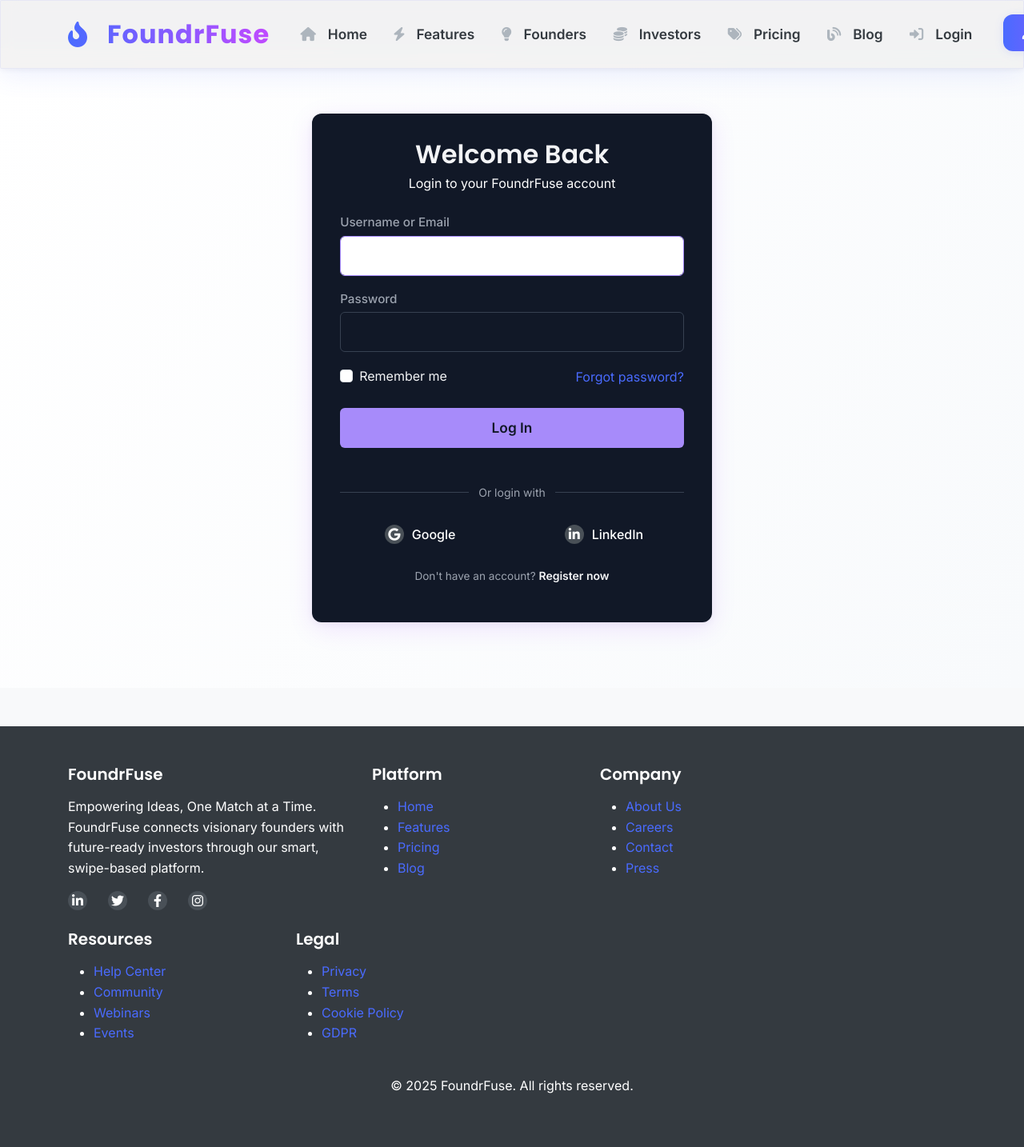
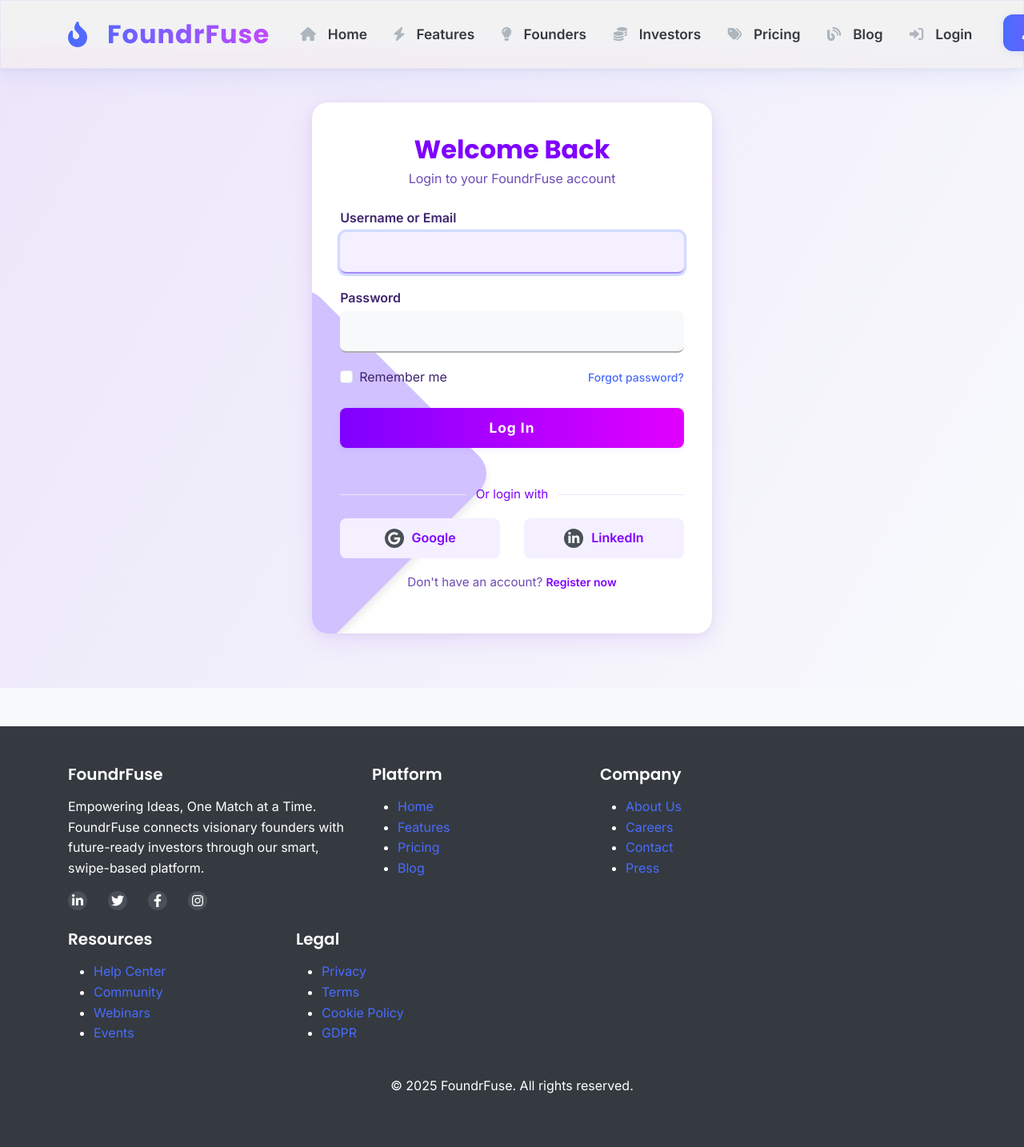
Before and after one commit to Vedmata-Team/FoundrFuse, a Django app: page /accounts/login/ in a window 1280 px wide. Shown: the whole page at 80% size. Run offline with Django 4.2, Linux system fonts and the light colour scheme; data comes from the database, SQL or seed files in the repository; some libraries are stand-ins or nearby versions.

Commit message:
login and register

```diff
--- a/templates/accounts/login.html
+++ b/templates/accounts/login.html
@@ -5,108 +5,154 @@
 
 {% block extra_css %}
 <style>
-
 .login-container {
     min-height: 100vh;
     display: flex;
     align-items: center;
     justify-content: center;
-    background: linear-gradient(120deg,#ffffff 0%, #f8fafc 100%);
+    background: linear-gradient(120deg, #ece6fa 0%, #f8fafc 100%);
     padding: 40px 0;
 }
 
 .login-card {
-    background: rgba(17, 24, 39, 1);
-    border-radius: 0.75rem;
+    background: #fff;
+    border-radius: 1.25rem;
     box-shadow: 0 8px 32px 0 rgba(127,0,255,0.10), 0 2px 8px rgba(60,60,120,0.06);
-    color: rgba(243, 244, 246, 1);
+    color: #3d246c;
     border: none;
     max-width: 500px;
-    width: 100%;
     margin: 0 auto;
-    padding: 2rem 2.2rem;
+    padding: 2.5rem 2.2rem 2.2rem 2.2rem;
+    position: relative;
+    overflow: hidden;
 }
 
-.login-header {
+.login-card::before {
+    position: absolute;
+    content: "";
+    width: 340px;
+    height: 340px;
+    background-color: #d1c1ff;
+    transform: rotate(45deg);
+    left: -180px;
+    bottom: 30px;
+    z-index: 1;
+    border-radius: 30px;
+    box-shadow: 5px 5px 10px rgba(0, 0, 0, 0.082);
+}
+
+.login-header,
+.text-center.mb-4 h2 {
     text-align: center;
-    font-size: 1.5rem;
-    line-height: 2rem;
+    font-size: 2em;
     font-weight: 700;
-    color: #fff;
+    color: #7f00ff;
     background: none;
     padding: 0;
-    margin-bottom: 1.5rem;
+    margin-bottom: 0.5rem;
+    z-index: 2;
+    position: relative;
+}
+
+.text-muted {
+    color: #6c4bb6 !important;
+    z-index: 2;
+    position: relative;
 }
 
 .login-body {
     padding: 0;
+    z-index: 2;
+    position: relative;
 }
 
 .form-label {
     display: block;
-    color: rgba(156, 163, 175, 1);
+    color: #3d246c;
     margin-bottom: 4px;
-    font-size: 0.95rem;
-    font-weight: 500;
+    font-size: 1rem;
+    font-weight: 600;
 }
 
 .form-control {
     width: 100%;
-    border-radius: 0.375rem;
-    border: 1px solid rgba(55, 65, 81, 1);
+    border-radius: 8px;
+    border: none;
+    border-bottom: 2px solid #adadad;
     outline: 0;
-    background-color: rgba(17, 24, 39, 1);
-    padding: 0.75rem 1rem;
-    color: rgba(243, 244, 246, 1);
-    font-size: 1rem;
+    background-color: transparent;
+    padding: 0.75rem 1rem 0.75rem 2.2rem;
+    color: #3d246c;
+    font-size: 1.08rem;
     margin-bottom: 1.1rem;
     transition: border-color 0.2s;
+    box-shadow: none;
+    background: #f8f9fa;
+    position: relative;
 }
 
 .form-control:focus {
-    border-color: rgba(167, 139, 250, 1);
-    box-shadow: none;
+    border-color: #a78bfa;
+    background: #f4f0ff;
+}
+
+.form-control::placeholder {
+    color: #888;
+    font-size: 1em;
+    font-weight: 500;
+}
+
+.form-check-input {
+    accent-color: #a78bfa;
 }
 
 .forgot {
     display: flex;
     justify-content: flex-end;
-    font-size: 0.75rem;
-    line-height: 1rem;
-    color: rgba(156, 163, 175,1);
+    font-size: 0.85rem;
+    color: #7f00ff;
     margin: -8px 0 14px 0;
 }
 
-.forgot a {
-    color: rgba(243, 244, 246, 1);
+.forgot a,
+.login-body a.text-decoration-none {
+    color: #7f00ff;
     text-decoration: none;
     font-size: 14px;
+    font-weight: 500;
+    transition: color 0.2s;
 }
 
-.forgot a:hover {
-    text-decoration: underline rgba(167, 139, 250, 1);
+.forgot a:hover,
+.login-body a.text-decoration-none:hover {
+    text-decoration: underline;
+    color: #3d246c;
 }
 
-.btn-login {
+.btn-login,
+.btn.btn-login {
     display: block;
     width: 100%;
-    background-color: rgba(167, 139, 250, 1);
+    background: linear-gradient(90deg, #7f00ff, #e100ff);
     padding: 0.75rem;
     text-align: center;
-    color: rgba(17, 24, 39, 1);
+    color: #fff;
     border: none;
-    border-radius: 0.375rem;
-    font-weight: 600;
+    border-radius: 8px;
+    font-weight: 700;
     font-size: 1.08rem;
     margin-bottom: 1.2rem;
     transition: background 0.2s, transform 0.2s, box-shadow 0.2s;
+    letter-spacing: 1px;
+    box-shadow: 0 2px 8px rgba(127,0,255,0.08);
 }
 
-.btn-login:hover {
-    background: #a78bfa;
-    transform: translateY(-3px) scale(1.03);
+.btn-login:hover,
+.btn.btn-login:hover {
+    background: linear-gradient(90deg, #e100ff, #7f00ff);
+    transform: translateY(-2px) scale(1.03);
     box-shadow: 0 10px 20px rgba(127,0,255,0.10);
-    color: #111827;
+    color: #fff;
 }
 
 .social-divider {
@@ -114,6 +160,8 @@
     align-items: center;
     padding-top: 1rem;
     margin: 30px 0 18px 0;
+    z-index: 2;
+    position: relative;
 }
 
 .social-divider:before,
@@ -121,32 +169,31 @@
     content: '';
     height: 1px;
     flex: 1 1 0%;
-    background-color: rgba(55, 65, 81, 1);
+    background-color: #ece6fa;
 }
 
 .social-divider span {
     padding: 0 0.75rem;
-    font-size: 0.875rem;
-    line-height: 1.25rem;
-    color: rgba(156, 163, 175, 1);
+    font-size: 0.95rem;
+    color: #7f00ff;
     background: transparent;
     position: relative;
 }
 
 .social-login-btn {
-    border-radius: 0.125rem;
+    border-radius: 8px;
     padding: 0.75rem;
     border: none;
-    background-color: transparent;
+    background: #f4f0ff;
     margin-left: 8px;
-    color: #fff;
+    color: #7f00ff;
     width: 100%;
     display: flex;
     align-items: center;
     justify-content: center;
-    font-weight: 500;
+    font-weight: 600;
     font-size: 1rem;
-    transition: background 0.2s, transform 0.2s, box-shadow 0.2s;
+    transition: background 0.2s, transform 0.2s, box-shadow 0.2s, color 0.2s;
     box-shadow: none;
 }
 
@@ -155,8 +202,9 @@
 }
 
 .social-login-btn:hover {
-    background-color: rgba(55, 65, 81, 0.25);
-    transform: translateY(-3px) scale(1.03);
+    background: #e9e9f3;
+    color: #3d246c;
+    transform: translateY(-2px) scale(1.03);
     box-shadow: 0 5px 15px rgba(127,0,255,0.08);
 }
 
@@ -164,21 +212,20 @@
     width: 24px;
     height: 24px;
     margin-right: 10px;
-    fill: #fff;
+    fill: #7f00ff;
 }
 
 .account-links,
 .signup {
     text-align: center;
-    font-size: 0.85rem;
-    line-height: 1.1rem;
-    color: rgba(156, 163, 175, 1);
+    font-size: 0.95rem;
+    color: #6c4bb6;
     margin-top: 18px;
 }
 
 .account-links a,
 .signup a {
-    color: rgba(243, 244, 246, 1);
+    color: #7f00ff;
     text-decoration: none;
     font-size: 14px;
     font-weight: 600;
@@ -187,17 +234,19 @@
 
 .account-links a:hover,
 .signup a:hover {
-    text-decoration: underline rgba(167, 139, 250, 1);
-    color: #a78bfa;
+    text-decoration: underline;
+    color: #3d246c;
 }
 
-.text-muted {
-    color: #fff !important;
-}
-
-/* Hide the image/quote section on desktop, show only on mobile if needed */
-.login-image {
-    display: none !important;
+.alert-danger {
+    background: #ffe6f7;
+    color: #d72660;
+    border: none;
+    border-radius: 8px;
+    padding: 0.7rem 1rem;
+    margin-bottom: 1rem;
+    font-size: 1rem;
+    font-weight: 500;
 }
 
 @media (max-width: 600px) {
@@ -205,6 +254,12 @@
         padding: 1.2rem 0.5rem;
         border-radius: 0.5rem;
         max-width: 98vw;
+    }
+    .login-card::before {
+        width: 180px;
+        height: 180px;
+        left: -80px;
+        bottom: 10px;
     }
 }
 </style>
@@ -232,7 +287,9 @@
 
                                 <form method="post" action="{% url 'accounts:login' %}">
                                     {% csrf_token %}
+                                    <div class="login-body">
                                     <div class="mb-3">
+
                                         <label for="id_username" class="form-label">Username or Email</label>
                                         <input type="text" name="username" class="form-control" id="id_username" required autofocus>
                                     </div>
@@ -248,6 +305,7 @@
                                         <a href="#" class="text-decoration-none" style="color: var(--primary-color);">Forgot password?</a>
                                     </div>
                                     <button type="submit" class="btn btn-login w-100">Log In</button>
+                                </div>
 
                                     <input type="hidden" name="next" value="{{ next }}">
                                 </form>
@@ -275,11 +333,7 @@
                             </div>
                         </div>
                         <div class="col-lg-6 login-image">
-                            <div class="login-quote">
-                                <p class="login-quote-text">"Connecting the right founders with the right investors is the key to unlocking innovation."</p>
-                                <p class="login-quote-author">- FoundrFuse Team</p>
-                            </div>
-                        </div>
+             </div>
                     </div>
                 </div>
             </div>
```
Also changed, not shown: static/css/register.css (+186 -147 lines).
